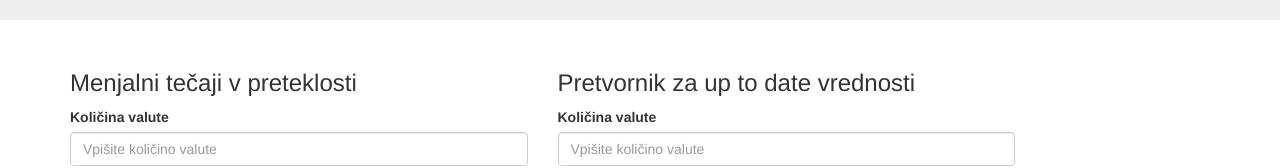
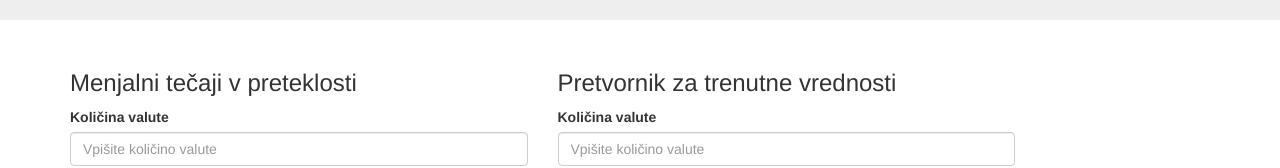
Before and after one commit to jan248/UVP, a plain HTML site: page index.html in a window 1280 px wide. Shown: the part 220-388 px from the top of the page. Drawn offline with nearby package versions, Linux system fonts and the light colour scheme.

Commit message:
Update index.html

```diff
--- a/index.html
+++ b/index.html
@@ -48,7 +48,7 @@
             </form>
         </div>
         <div class="col-sm-5">
-            <h3>Pretvornik za up to date vrednosti</h3>
+            <h3>Pretvornik za  trenutne vrednosti</h3>
             <form action="/converter/" method="POST">
                 <div class="form-group">
                     <label for="value">Količina valute</label>
```
